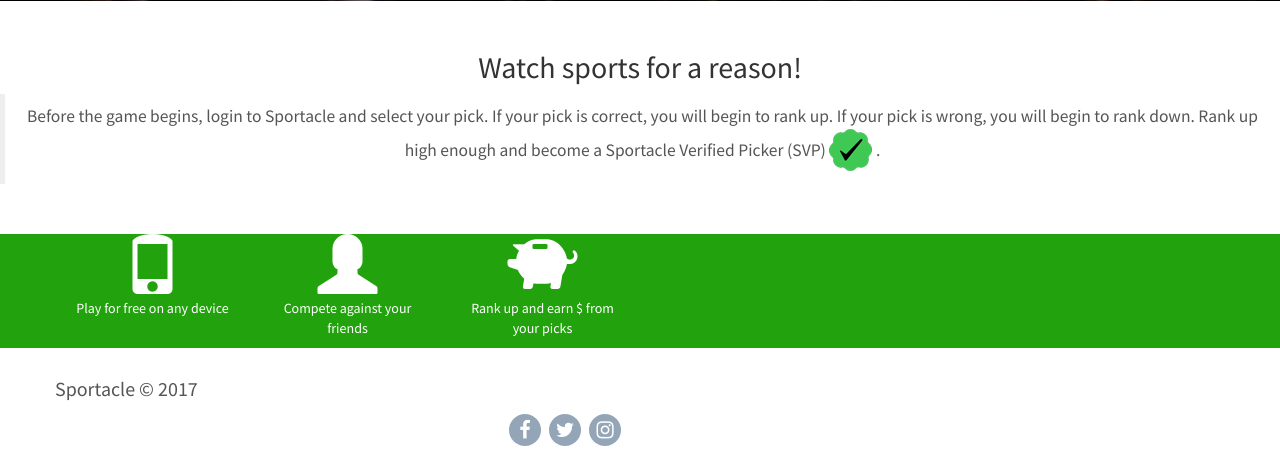
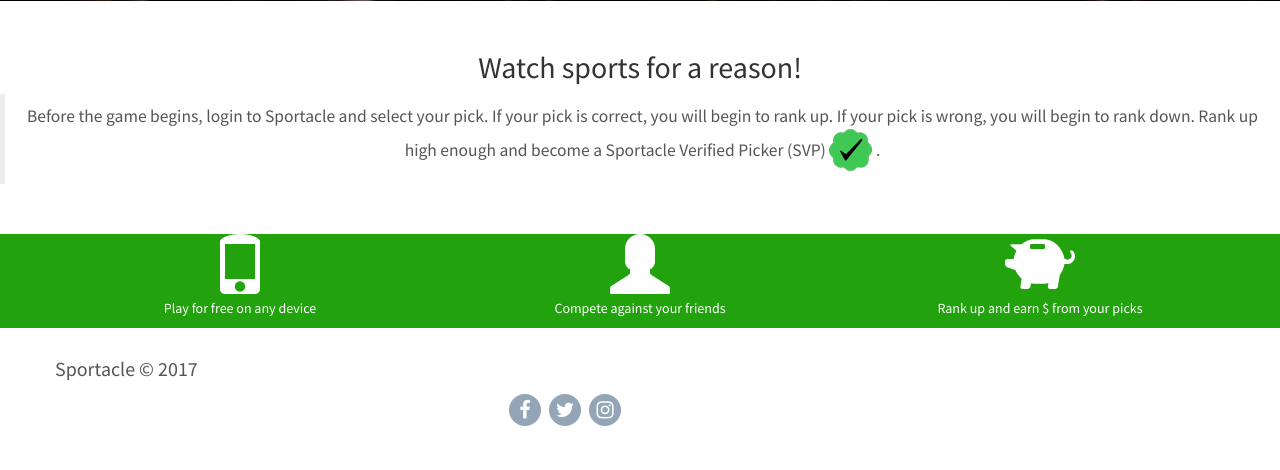
Before and after one commit to hartigan89/sportacle, a Django app: page / in a window 1280 px wide. Shown: the part 708-1178 px from the top of the page. After the commit the page ends 1134 px from the top, so only its background shows below. Run offline with Django 3.2, Linux system fonts and the light colour scheme; parts of the project's set-up code (start-up, migrations or seed data) failed here and were passed over; some libraries are stand-ins or nearby versions.

Commit message:
added data

```diff
--- a/sportacle/celery.py
+++ b/sportacle/celery.py
@@ -1,3 +1,4 @@
+from __future__ import absolute_import, unicode_literals
 import os
 from celery import Celery
 
--- a/templates/application/landing.html
+++ b/templates/application/landing.html
@@ -76,7 +76,7 @@
     <section class="features" style="background-color:rgb(34,162,12);">
         <div class="container">
             <div class="row">
-                <div class="col-md-6">
+                <div class="col-md-100">
                     <div class="row icon-features">
                         <div class="col-xs-4 icon-feature"><i class="glyphicon glyphicon-phone"></i>
                             <p>Play for free on any device</p>
```
Also changed, not shown: .c9/metadata/workspace/templates/application/landing.html (+1 -1 lines), .c9/metadata/workspace/sportacle/__init__.py, .c9/metadata/workspace/sportacle/settings.py, 1 other file.
